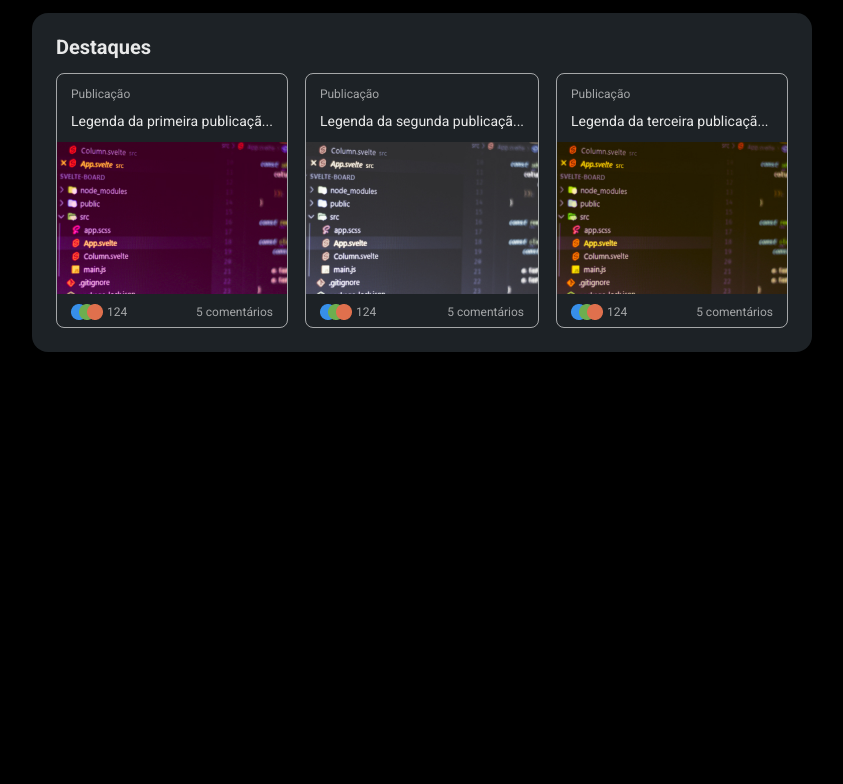
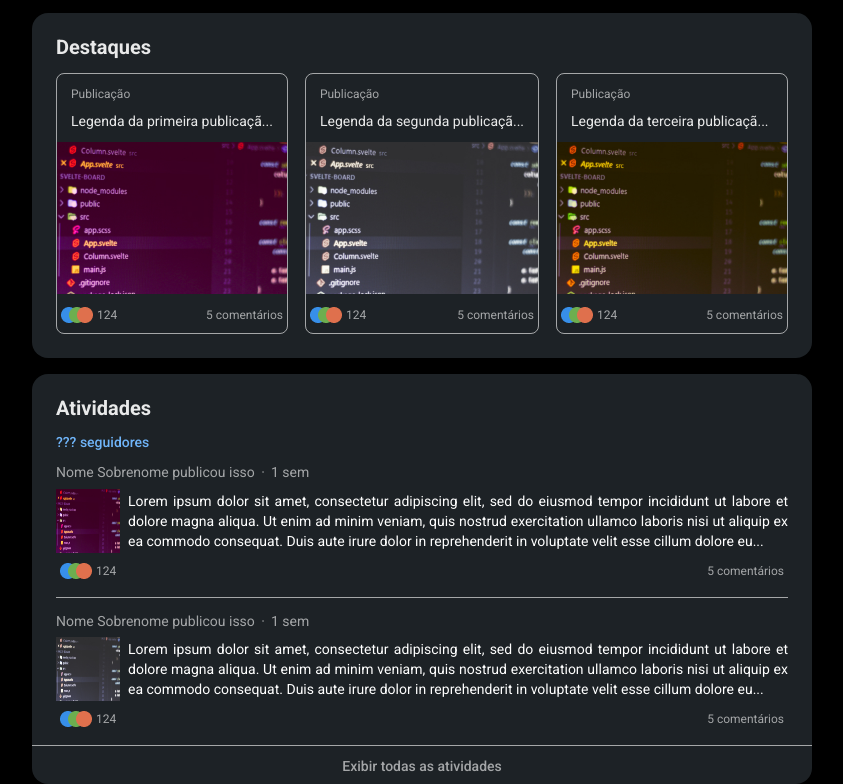
Before and after one commit to joaopedromf/7daysofcode-html-css-linkedin, a plain HTML site: page index.html in a window 1280 px wide. Shown: the part 567-1351 px from the top of the page, without its empty margins (218-1061 px from the left). Before the commit the page ends 919 px from the top, so only its background shows below. Drawn offline with Linux system fonts and the light colour scheme.

Commit message:
Seção de atividades recentes

```diff
--- a/index.html
+++ b/index.html
@@ -13,16 +13,17 @@
     <link rel="stylesheet" href="styles/cabecalho.css">
     <link rel="stylesheet" href="styles/secao-informacoes-principais.css">
     <link rel="stylesheet" href="styles/secao-destaques.css">
+    <link rel="stylesheet" href="styles/secao-atividades.css">
 </head>
 <body>
     <header class="cabecalho">
         <div class="cabecalho__container">
             <div class="cabecalho__pesquisa">
                 <a href="index.html">
-                    <img src="/assets/logo-linkedin.svg" alt="Logotipo do LinkedIn" class="cabecalho__logo">
+                    <img src="./assets/logo-linkedin.svg" alt="Logotipo do LinkedIn" class="cabecalho__logo">
                 </a>
                 <form class="cabecalho__campo">
-                    <button type="submit" class="cabecalho__botao"><img src="/assets/icone-busca.svg" alt="Ícone de busca"></button>
+                    <button type="submit" class="cabecalho__botao"><img src="./assets/icone-busca.svg" alt="Ícone de busca"></button>
                     <input type="text" class="cabecalho__input" id="pesquisar" placeholder="Pesquisar">
                 </form>
             </div>
@@ -30,37 +31,37 @@
                 <ul class="cabecalho__nav-lista">
                     <li>
                         <a href="#">
-                            <img src="/assets/icone-inicio.svg" alt="Ícone de início">
+                            <img src="./assets/icone-inicio.svg" alt="Ícone de início">
                             <span>Início</span>
                         </a>
                     </li>
                     <li>
                         <a href="#">
-                            <img src="/assets/icone-minha-rede.svg" alt="Ícone de minha rede">
+                            <img src="./assets/icone-minha-rede.svg" alt="Ícone de minha rede">
                             <span>Minha rede</span>
                         </a>
                     </li>
                     <li>
                         <a href="#">
-                            <img src="/assets/icone-vagas.svg" alt="Ícone de vagas">
+                            <img src="./assets/icone-vagas.svg" alt="Ícone de vagas">
                             <span>Vagas</span>
                         </a>
                     </li>
                     <li>
                         <a href="#">
-                            <img src="/assets/icone-mensagens.svg" alt="Ícone de mensagens">
+                            <img src="./assets/icone-mensagens.svg" alt="Ícone de mensagens">
                             <span>Mensagens</span>
                         </a>
                     </li>
                     <li>
                         <a href="#">
-                            <img src="/assets/icone-notificacoes.svg" alt="Ícone de notificações">
+                            <img src="./assets/icone-notificacoes.svg" alt="Ícone de notificações">
                             <span>Notificações</span>
                         </a>
                     </li>
                     <li>
                         <a href="#">
-                            <img src="/assets/icone-solucoes.svg" alt="Ícone de soluções">
+                            <img src="./assets/icone-solucoes.svg" alt="Ícone de soluções">
                             <span>Soluções</span>
                         </a>
                     </li>
@@ -72,10 +73,10 @@
         <main>
             <section class="informacoes-principais">
                 <div class="informacoes-principais__container-banner">
-                    <img src="assets/image_de_capa.png" alt="Banner do perfil" class="informacoes-principais__banner">
+                    <img src="./assets/image_de_capa.png" alt="Banner do perfil" class="informacoes-principais__banner">
                 </div>
                 <div class="informacoes-principais__container-info">
-                    <img src="/assets/foto-perfil.png" alt="Foto de perfil" class="informacoes-principais__foto">
+                    <img src="./assets/foto-perfil.png" alt="Foto de perfil" class="informacoes-principais__foto">
                     <div class="informacoes-principais__container-principal">
                         <div class="informacoes-principais__container-sobre">
                             <h1 class="informacoes-principais__nome">Nome Sobrenome</h1>
@@ -97,11 +98,11 @@
                         <div class="informacoes-principais__container-instituicoes">
                             <div class="informacoes-principais__instituicoes">
                                 <div class="informacoes-principais__instituicao">
-                                    <img src="/assets/empresa.png" alt="" class="informacoes-principais__instituicao-imagem">
+                                    <img src="./assets/empresa.png" alt="" class="informacoes-principais__instituicao-imagem">
                                     <span class="informacoes-principais__instituicao-nome">Empresa</span>
                                 </div>
                                 <div class="informacoes-principais__instituicao">
-                                    <img src="/assets/instituicao-de-ensino.png" alt="" class="informacoes-principais__instituicao-imagem">
+                                    <img src="./assets/instituicao-de-ensino.png" alt="" class="informacoes-principais__instituicao-imagem">
                                     <span class="informacoes-principais__instituicao-nome">Instituição de ensino</span>
                                 </div>
                             </div>
@@ -117,13 +118,13 @@
                             <span class="destaques__titulo-card">Publicação</span>
                             <span class="destaques__legenda">Legenda da primeira publicaçã...</span>
                         </div>
-                        <img src="/assets/publicacao-1.jpg" alt="Primeira publicação" class="destaques__imagem">
-                        <div class="destaques__interacoes">
-                            <div class="destaques__reacoes">
-                                <img src="/assets/reacoes.png" alt="">
+                        <img src="./assets/publicacao-1.jpg" alt="Primeira publicação" class="destaques__imagem">
+                        <div class="interacoes">
+                            <div class="reacoes">
+                                <img src="./assets/reacoes.png" alt="">
                                 <span>124</span>
                             </div>
-                            <span class="destaques__comentarios">5 comentários</span>
+                            <span class="comentarios">5 comentários</span>
                         </div>
                     </article>
                     <article class="destaques__card">
@@ -131,13 +132,13 @@
                             <span class="destaques__titulo-card">Publicação</span>
                             <span class="destaques__legenda">Legenda da segunda publicaçã...</span>
                         </div>
-                        <img src="/assets/publicacao-2.jpg" alt="Segunda publicação" class="destaques__imagem">
-                        <div class="destaques__interacoes">
-                            <div class="destaques__reacoes">
-                                <img src="/assets/reacoes.png" alt="">
+                        <img src="./assets/publicacao-2.jpg" alt="Segunda publicação" class="destaques__imagem">
+                        <div class="interacoes">
+                            <div class="reacoes">
+                                <img src="./assets/reacoes.png" alt="">
                                 <span>124</span>
                             </div>
-                            <span class="destaques__comentarios">5 comentários</span>
+                            <span class="comentarios">5 comentários</span>
                         </div>
                     </article>
                     <article class="destaques__card">
@@ -145,16 +146,61 @@
                             <span class="destaques__titulo-card">Publicação</span>
                             <span class="destaques__legenda">Legenda da terceira publicaçã...</span>
                         </div>
-                        <img src="/assets/publicacao-3.jpg" alt="Terceira publicação" class="destaques__imagem">
-                        <div class="destaques__interacoes">
-                            <div class="destaques__reacoes">
-                                <img src="/assets/reacoes.png" alt="">
+                        <img src="./assets/publicacao-3.jpg" alt="Terceira publicação" class="destaques__imagem">
+                        <div class="interacoes">
+                            <div class="reacoes">
+                                <img src="./assets/reacoes.png" alt="">
                                 <span>124</span>
                             </div>
-                            <span class="destaques__comentarios">5 comentários</span>
+                            <span class="comentarios">5 comentários</span>
                         </div>
                     </article>
                 </div>
+            </section>
+            <section class="atividades card">
+                <h3 class="card-titulo">Atividades</h3>
+                <span class="atividades__seguidores">??? seguidores</span>
+                <div class="atividades__publicacoes">
+                    <article class="atividades__publicacao">
+                        <div class="atividades__info">
+                            <span>Nome Sobrenome publicou isso</span>
+                            <span>1 sem</span>
+                        </div>
+                        <div class="atividades__conteudo">
+                            <img src="./assets/publicacao-1.jpg" alt="" class="atividades__imagem">
+                            <p class="atividades__descricao">
+                                Lorem ipsum dolor sit amet, consectetur adipiscing elit, sed do eiusmod tempor incididunt ut labore et dolore magna aliqua. Ut enim ad minim veniam, quis nostrud exercitation ullamco laboris nisi ut aliquip ex ea commodo consequat. Duis aute irure dolor in reprehenderit in voluptate velit esse cillum dolore eu...
+                            </p>
+                        </div>
+                        <div class="interacoes">
+                            <div class="reacoes">
+                                <img src="./assets/reacoes.png" alt="">
+                                <span>124</span>
+                            </div>
+                            <span class="comentarios">5 comentários</span>
+                        </div>
+                    </article>
+                    <article class="atividades__publicacao">
+                        <div class="atividades__info">
+                            <span>Nome Sobrenome publicou isso</span>
+                            <span>1 sem</span>
+                        </div>
+                        <div class="atividades__conteudo">
+                            <img src="./assets/publicacao-2.jpg" alt="" class="atividades__imagem">
+                            <p class="atividades__descricao">
+                                Lorem ipsum dolor sit amet, consectetur adipiscing elit, sed do eiusmod tempor incididunt ut labore et dolore magna aliqua. Ut enim ad minim veniam, quis nostrud exercitation ullamco laboris nisi ut aliquip ex ea commodo consequat. Duis aute irure dolor in reprehenderit in voluptate velit esse cillum dolore eu...
+                            </p>
+                        </div>
+                        <div class="interacoes">
+                            <div class="reacoes">
+                                <img src="./assets/reacoes.png" alt="">
+                                <span>124</span>
+                            </div>
+                            <span class="comentarios">5 comentários</span>
+                        </div>
+                    </article>
+                </div>
+                <span class="atividades__todas">Exibir todas as atividades</span>
             </section>
         </main>
     </div>
--- /dev/null
+++ b/styles/secao-atividades.css
@@ -0,0 +1,56 @@
+.atividades__seguidores{
+    font-size: 0.875rem;
+    font-weight: 500;
+    color: var(--primario);
+    display: inline-block;
+    margin-bottom: 1rem;
+}
+
+.atividades__publicacao:not(:last-child){
+    border-bottom: 1px solid var(--texto-secundario);
+    margin-bottom: 1rem;
+    padding-bottom: .5rem;
+}
+
+.atividades__info{
+    font-size: 0.875rem;
+    font-weight: 400;
+    color: var(--texto-secundario);
+    margin-bottom: .6rem;
+}
+
+.atividades__info span:nth-child(2)::before{
+    content: "\00b7";
+    margin: 0 6px 0 3px;
+    color: var(--texto-secundario);
+}
+
+.atividades__conteudo{
+    display: flex;
+    align-items: center;
+    gap: 8px;
+}
+
+.atividades__imagem{
+    width: 64px;
+    height: 64px;
+}
+
+.atividades__descricao{
+    font-weight: 400;
+    font-size: 0.875rem;
+    color: #fff;
+    text-align: justify;
+    line-height: 1.25rem;
+}
+
+.atividades__todas{
+    font-size: 0.875rem;
+    color: var(--texto-secundario);
+    font-weight: 500;
+    display: block;
+    text-align: center;
+    border-top: 1px solid var(--texto-secundario);
+    padding-top: .8rem;
+    margin: .5rem -1.5rem -.8rem;
+}
--- a/styles/secao-destaques.css
+++ b/styles/secao-destaques.css
@@ -36,26 +36,6 @@
     object-fit: cover;
 }
 
-.destaques__interacoes{
-    padding: 7px 14px;
-    display: flex;
-    justify-content: space-between;
-    align-items: center;
-}
-
-.destaques__reacoes{
-    display: flex;
-    align-items: center;
-    gap: 4px;
-}
-
-.destaques__reacoes span,
-.destaques__comentarios{
-    font-size: 0.75rem;
-    font-weight: 400;
-    color: var(--texto-secundario);
-}
-
 @media screen and (max-width: 800px){
 
     .destaques__cards{
--- a/styles/style.css
+++ b/styles/style.css
@@ -47,6 +47,26 @@ main{
     margin-bottom: 1rem;
 }
 
+.interacoes{
+    padding: 10px 4px;
+    display: flex;
+    justify-content: space-between;
+    align-items: center;
+}
+
+.reacoes{
+    display: flex;
+    align-items: center;
+    gap: 4px;
+}
+
+.reacoes span,
+.comentarios{
+    font-size: 0.75rem;
+    font-weight: 400;
+    color: var(--texto-secundario);
+}
+
 .botao{
     min-width: 8rem;
     padding: 6px 29px;
```
Also changed, not shown: styles/secao-informacoes-principais.css (+8 -8 lines).
